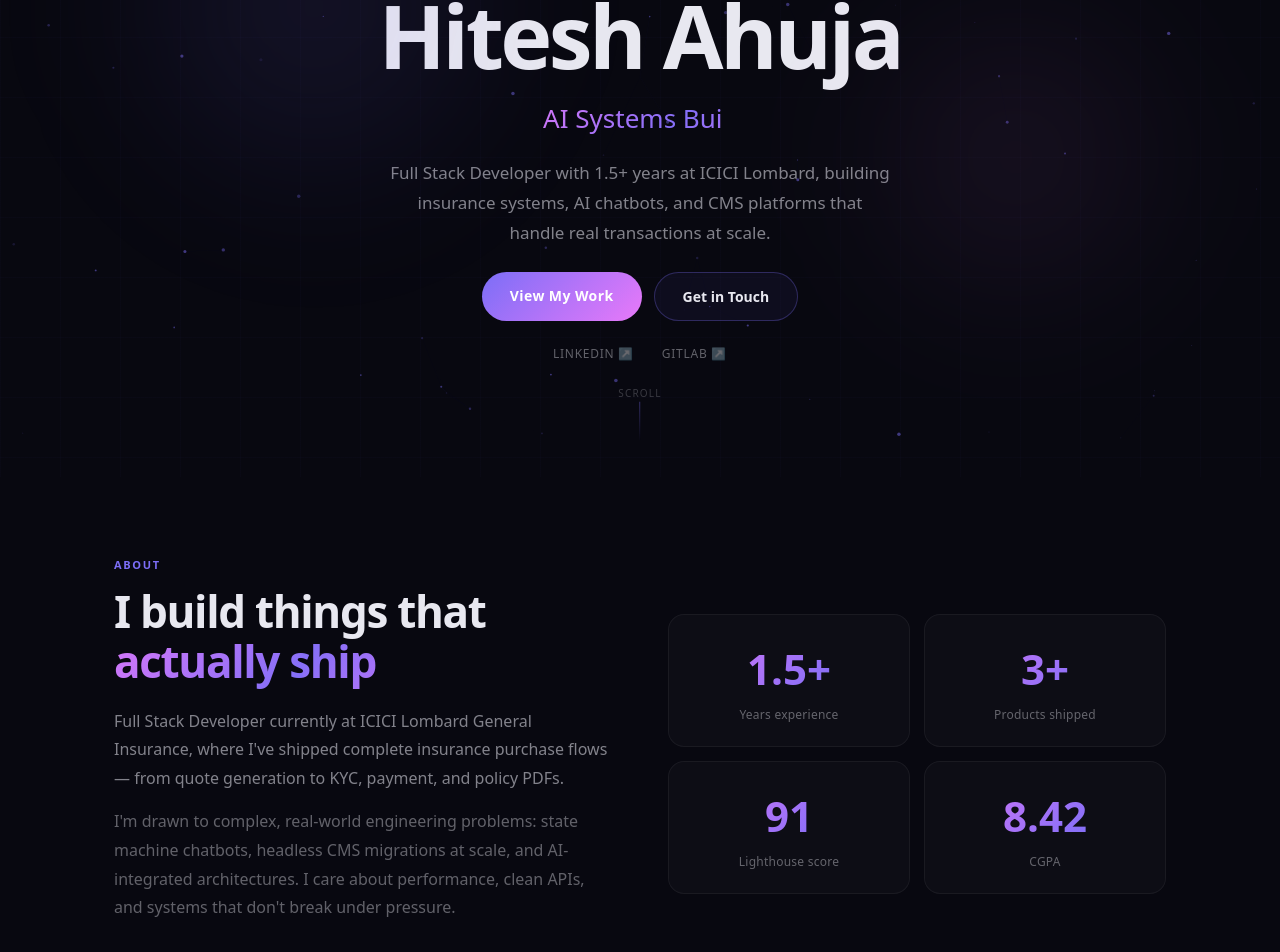
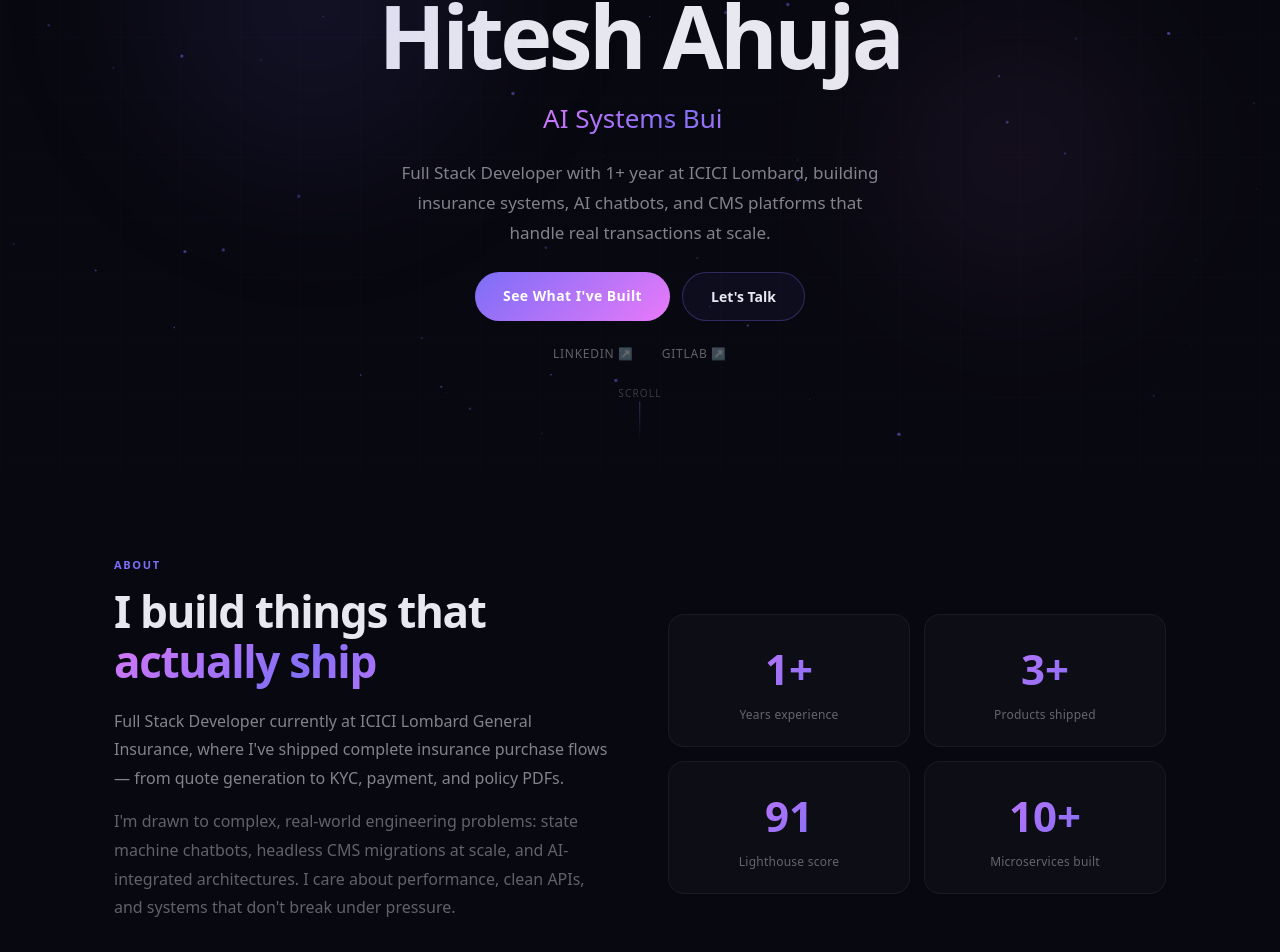
Before and after one commit to HiteshAhuja123/Hitesh_Portfolio_Website, a Next.js app: page / in a window 1280 px wide. Shown: the part 323-1275 px from the top of the page. Built offline with nearby package versions, Linux system fonts and the light colour scheme.

Commit message:
Changed some content

```diff
--- a/components/About.tsx
+++ b/components/About.tsx
@@ -1,10 +1,10 @@
 "use client";
 export default function About() {
   const stats = [
-    { value: "1.5+", label: "Years experience" },
+    { value: "1+", label: "Years experience" },
     { value: "3+", label: "Products shipped" },
     { value: "91", label: "Lighthouse score" },
-    { value: "8.42", label: "CGPA" },
+    { value: "10+", label: "Microservices built" },
   ];
 
   return (
--- a/components/Hero.tsx
+++ b/components/Hero.tsx
@@ -76,7 +76,7 @@ export default function Hero() {
           initial={{ opacity: 0, y: 16 }} animate={{ opacity: 1, y: 0 }} transition={{ delay: 0.7, duration: 0.6 }}
           className="hero-bio"
           style={{ maxWidth: 520, color: "var(--text-muted)", fontSize: "clamp(14px, 3vw, 17px)", lineHeight: 1.75, margin: 0, padding: "0 8px" }}>
-          Full Stack Developer with 1.5+ years at ICICI Lombard, building insurance systems, AI chatbots, and CMS platforms that handle real transactions at scale.
+          Full Stack Developer with 1+ year at ICICI Lombard, building insurance systems, AI chatbots, and CMS platforms that handle real transactions at scale.
         </motion.p>
 
         {/* CTA buttons */}
@@ -94,7 +94,7 @@ export default function Hero() {
           }}
             onMouseEnter={e => { (e.currentTarget as HTMLElement).style.opacity = "0.85"; (e.currentTarget as HTMLElement).style.transform = "scale(1.04)"; }}
             onMouseLeave={e => { (e.currentTarget as HTMLElement).style.opacity = "1"; (e.currentTarget as HTMLElement).style.transform = "scale(1)"; }}>
-            View My Work
+            See What I've Built
           </a>
           <a href="#contact" style={{
             padding: "13px 28px", borderRadius: 100,
@@ -107,7 +107,7 @@ export default function Hero() {
           }}
             onMouseEnter={e => { (e.currentTarget as HTMLElement).style.borderColor = "rgba(124,110,247,0.6)"; (e.currentTarget as HTMLElement).style.background = "rgba(124,110,247,0.12)"; }}
             onMouseLeave={e => { (e.currentTarget as HTMLElement).style.borderColor = "rgba(124,110,247,0.3)"; (e.currentTarget as HTMLElement).style.background = "rgba(124,110,247,0.06)"; }}>
-            Get in Touch
+            Let's Talk
           </a>
         </motion.div>
 
--- a/components/Navbar.tsx
+++ b/components/Navbar.tsx
@@ -143,7 +143,7 @@ export default function Navbar() {
               letterSpacing: "0.04em", marginTop: 4,
             }}
           >
-            Download Resume
+            Grab My Resume
           </a>
         </div>
       )}
```
